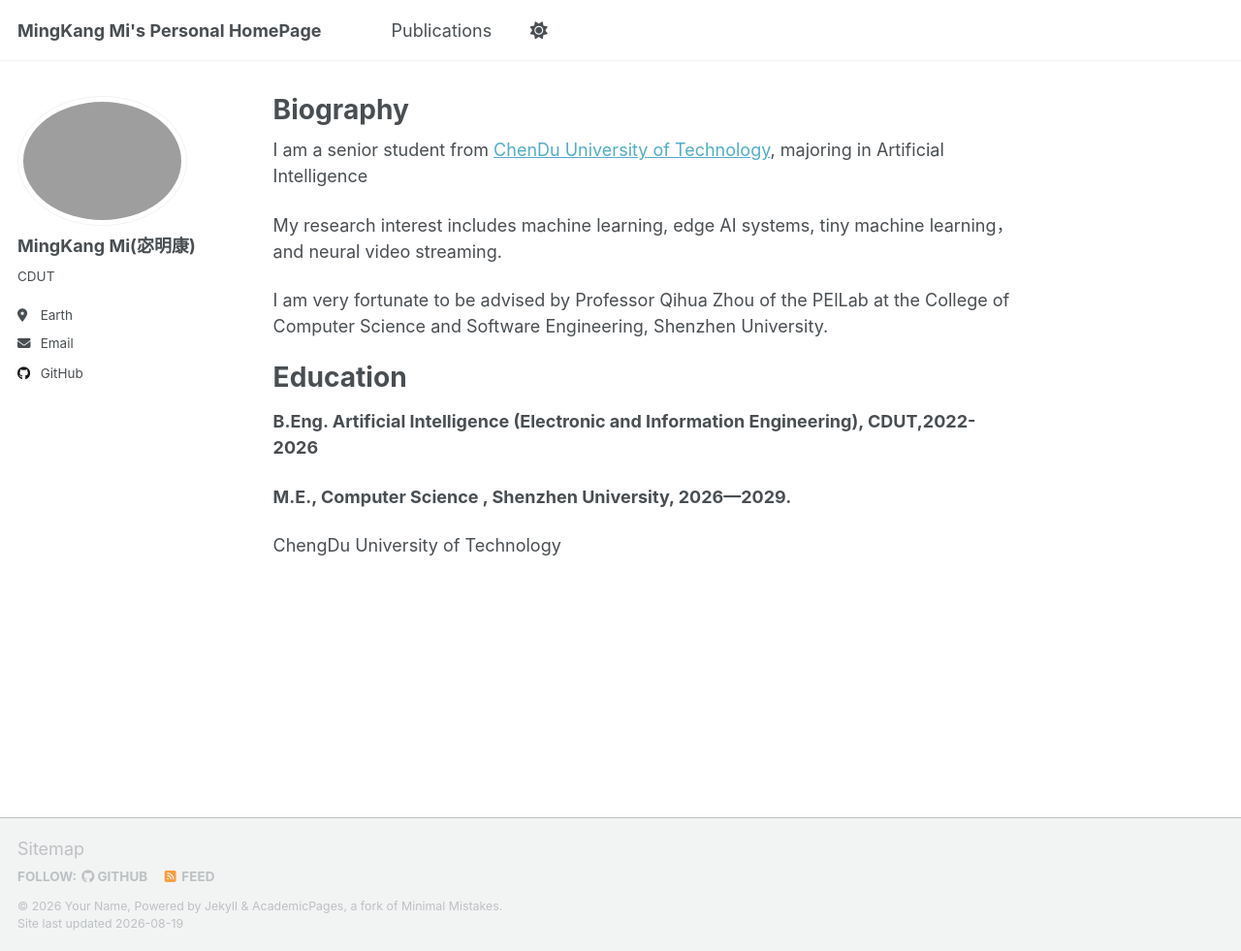
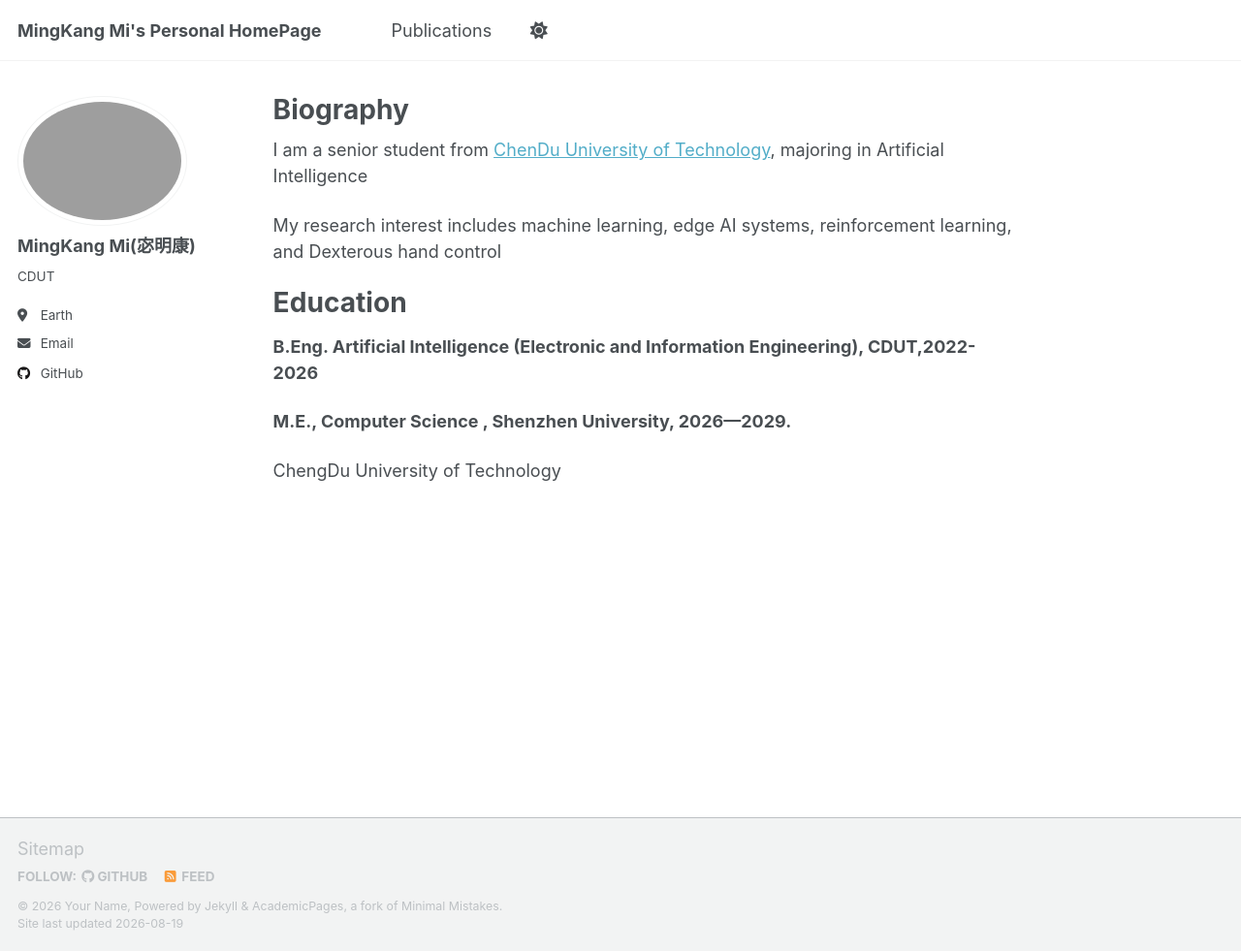
Before and after one commit to mingkangmi/mingkangmi.github.io, a Jekyll site: the page built from _pages/about.md, in a window 1280 px wide and 981 px high. Shown: the whole window at 97% size. Built offline with Jekyll 4.4.1, drawn with Linux system fonts in a browser that asks for light colours; a script that is not in the unit is left out.

Commit message:
Update about.md

```diff
--- a/_pages/about.md
+++ b/_pages/about.md
@@ -10,9 +10,7 @@ redirect_from:
 I am a senior student from [ChenDu University of Technology](https://www.cdut.edu.cn/), majoring in Artificial Intelligence
 
 
-My research interest includes machine learning, edge AI systems, tiny machine learning，and neural video streaming.
-
-I am very fortunate to be advised by Professor Qihua Zhou of the PElLab at the College of Computer Science and Software Engineering, Shenzhen University.
+My research interest includes machine learning, edge AI systems, reinforcement learning, and Dexterous hand control
 
 
 Education
```
